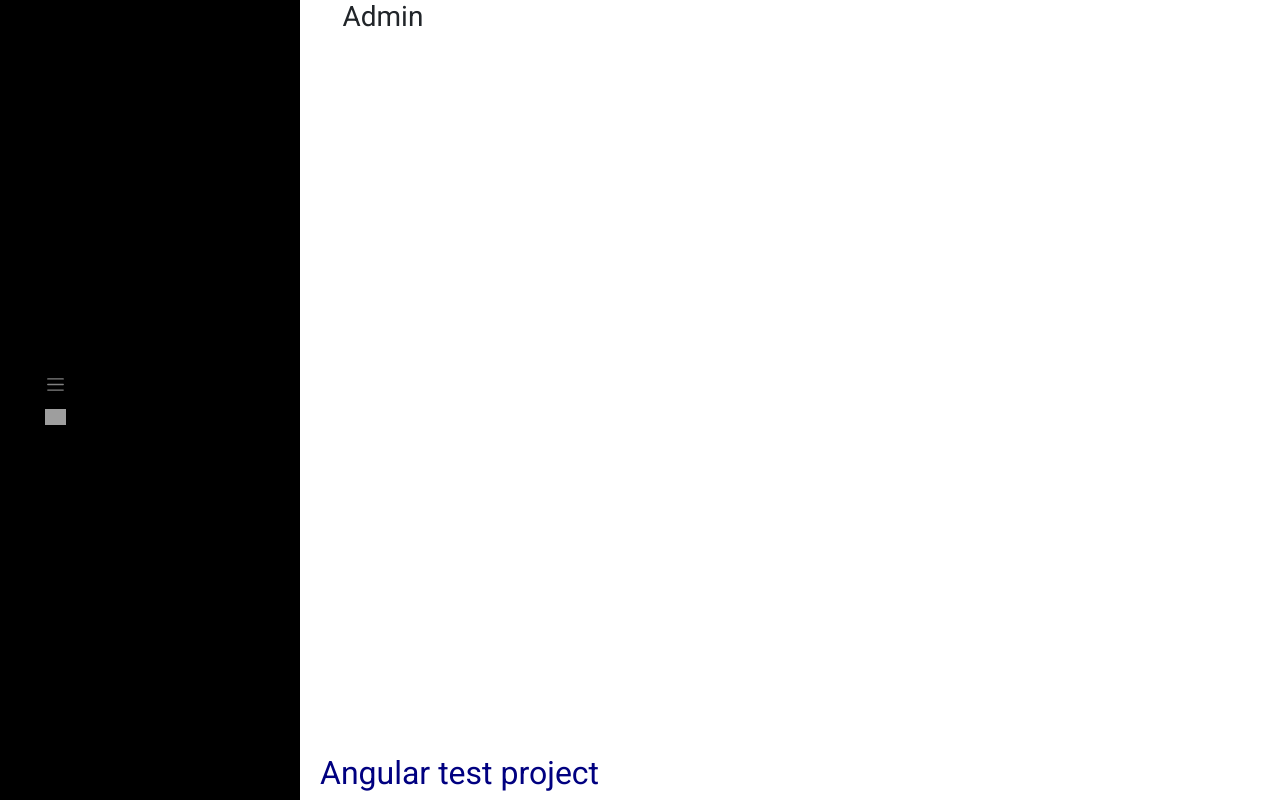
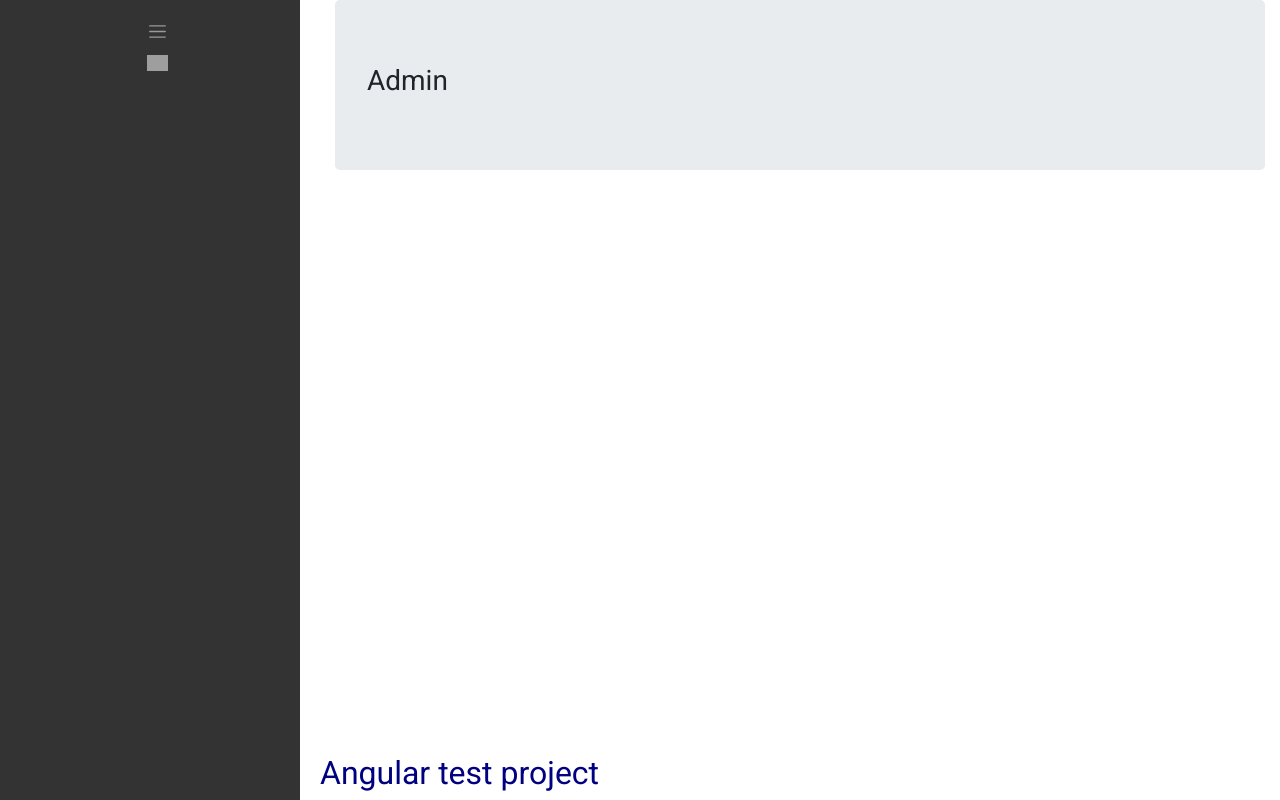
Before and after one commit to joarkm/AngularSPA, an Angular app: page /admin in a window 1280 px wide. Built offline with nearby package versions, Linux system fonts and the light colour scheme; grey boxes are pictures that could not be loaded.

Commit message:
Styling of active nav items

```diff
--- a/src/app/app.component.css
+++ b/src/app/app.component.css
@@ -1,11 +1,8 @@
 @media (max-width: 767px) {
     /* On small screens, the nav menu spans the full width of the screen. Leave a space for it. */
-    .body-content {
+    .page-content {
         padding-top: 50px;
     }
-}
-.page-content {
-    margin-bottom: -100px;
 }
 .footer-gap {
     height: 100px;
--- a/src/app/app.component.html
+++ b/src/app/app.component.html
@@ -1,9 +1,11 @@
+<div class="container-fluid">
     <div class="row">
         <div class="col-sm-3">
             <app-header></app-header>
         </div>
-    <div class="col-sm-9" >
+        <div class="col-sm-9 page-content">
             <router-outlet></router-outlet>
         </div>
     </div>
     <app-footer></app-footer>
+</div>
--- a/src/app/inner/admin/admin.component.html
+++ b/src/app/inner/admin/admin.component.html
@@ -1,4 +1,4 @@
-<div class="container">
+<div class="jumbotron">
     <h3>Admin</h3>
     <router-outlet></router-outlet>
   </div>
--- a/src/app/shared/components/header/header.component.css
+++ b/src/app/shared/components/header/header.component.css
@@ -1,3 +1,34 @@
+
+/* Highlighting rules for nav menu items */
+/* li.link-active button a,
+li.link-active button a:hover,
+li.link-active button a:focus {
+    background-color: #4e9154;
+} */
+
+li.link-active button {
+    background-color: var(--color-primary-medium);
+}
+
+/* li a,
+li a:hover,
+li a:visited,
+li a:link,
+li a:active {
+    text-decoration: none;
+    color: red;
+} */
+
+/* li a:visited,
+li a:link {
+    color: var(--color-primary-text);
+} */
+
+/* a:hover, a:visited, a:link, a:active
+{
+    text-decoration: none;
+} */
+
 /* Keep the nav menu independent of scrolling and on top of other items */
 .main-nav {
     position: fixed;
@@ -19,7 +50,14 @@
         height: 100%;
     }
     .navbar-header {
-        float: none;
+        position: absolute;
+        top: 0;
+        left: 0;
+        right: 0;
+        z-index: 1;
+        margin-left: 5%;
+        margin-top: 5%;
+        /* float: none; */
     }
     .navbar-collapse {
         border-top: 1px solid #444;
--- a/src/app/shared/components/header/header.component.html
+++ b/src/app/shared/components/header/header.component.html
@@ -1,7 +1,7 @@
-<header class="main-nav">
-    <nav class="navbar navbar-dark bg-spa navbar-inverse">
+<div class="main-nav">
+    <div class="navbar navbar-inverse navbar-dark bg-spa">
         <div class='navbar-header'>
-            <button class="btn btn-sm btn-spa" type="button" (click)="menuIsCollapsed = !menuIsCollapsed">
+            <button type="button" class="btn btn-sm btn-spa navbar-toggle" type="button" (click)="menuIsCollapsed = !menuIsCollapsed">
                 <span class="navbar-toggler-icon"></span>
             </button>
             <button class="btn btn-sm btn-spa" routerLink="/">
@@ -9,14 +9,18 @@
             </button>
         </div>
         <div class='clearfix'></div>
-        <div class="collapse navbar-collapse" [ngbCollapse]="menuIsCollapsed">
+        <div class="navbar-collapse collapse" [ngbCollapse]="menuIsCollapsed">
             <ul class='nav navbar-nav'>
                 <li *ngFor="let menuEntry of userMenuEntries" [routerLinkActive]="['link-active']">
-                    <button class="btn btn-spa btn-sm" routerLink="/{{menuEntry.routeUrl}}">
-                        <img src="{{menuEntry.iconPath}}" height="24px"> {{menuEntry.menuName}}
-                    </button>
+                    <div class="mt-2">
+                        <a routerLink="/{{menuEntry.routeUrl}}">
+                            <button class="btn btn-spa-light btn-sm">
+                                <img src="{{menuEntry.iconPath}}" height="24px"> {{menuEntry.menuName}}
+                            </button>
+                        </a>
+                    </div>
                 </li>
             </ul>
         </div>
-    </nav>
-</header>
+    </div>
+</div>
--- a/src/assets/global.css
+++ b/src/assets/global.css
@@ -1,7 +1,8 @@
 /* Color palette */
 :root {
-    --color-primary: #000;
-    --color-primary-light: #4e4f52;
+    --color-primary: #333;
+    --color-primary-light: #648b67;
+    --color-primary-medium: #4e9154;
     --color-primary-dark: #000128;
     --color-primary-text: #ffffff;
 }
@@ -22,6 +23,25 @@ div .bg-spa-light {
     background-color: #4e9154;
     border-color: var(--color-primary-light);
 }
+.btn-spa-light {
+    color: var(--color-primary-text);
+    background-color: var(--color-primary-light);
+    border-color: var(--color-primary-medium);
+}
+
+.btn-spa:hover,
+.btn-spa-light:hover,
+.btn-spa:focus,
+.btn-spa-light:focus,
+.btn-spa:active,
+.btn-spa-light:active,
+.btn-spa.active,
+.btn-spa-light.active,
+.open .dropdown-toggle.btn-spa {
+    color: var(--color-primary-text);
+    background-color: var(--color-primary);
+    border-color: var(--color-primary-light);
+}
 /* -------------------------------------------- */
 
 /* Behaviour */
@@ -31,8 +51,15 @@ div .bg-spa-light {
 .non-clickable {
     pointer-events: none;
 }
-
 .no-wrap {
     white-space: nowrap;
 }
 /* -------------------------------------------- */
+
+/* Styling */
+.no-underline {
+    text-decoration: none;
+}
+a .no-underline {
+    text-decoration: none;
+}
```
Lines whose indentation alone changed are shown as unchanged.
